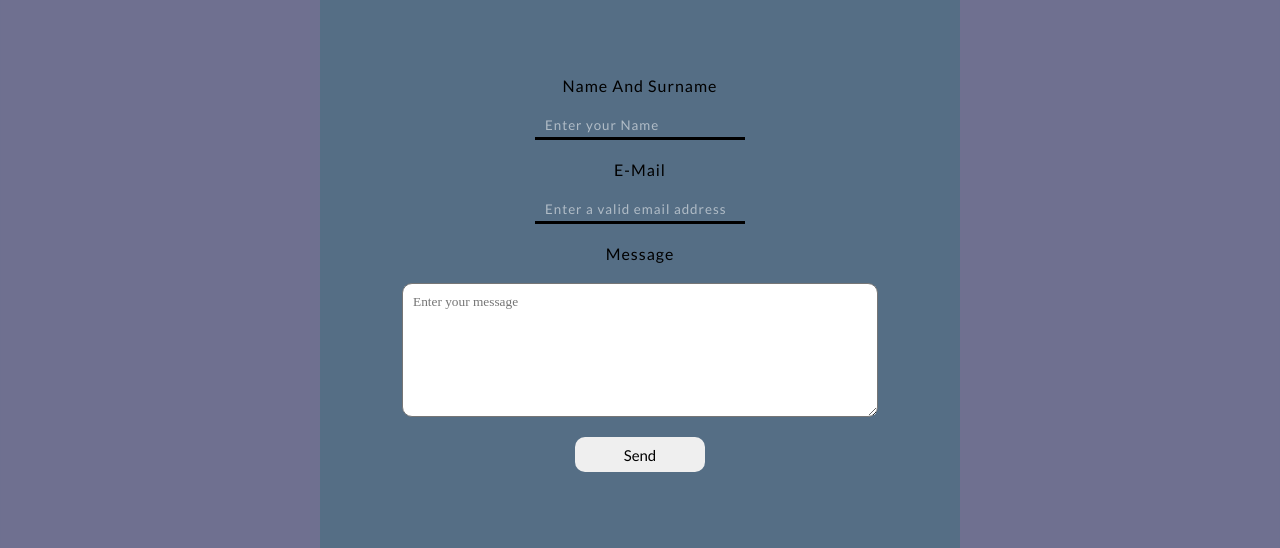
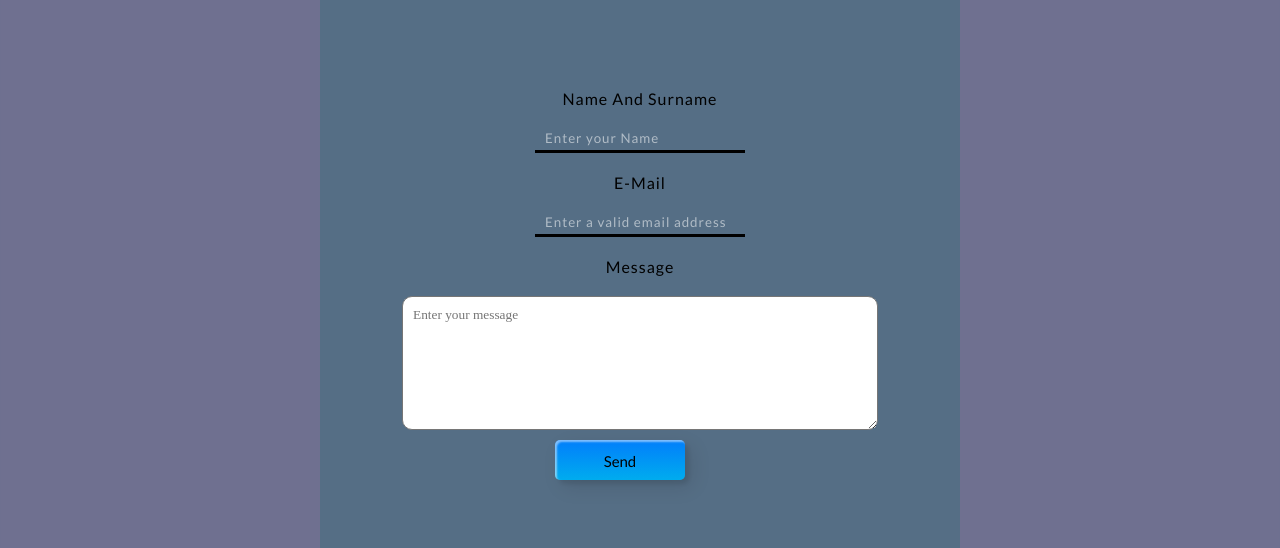
Before and after one commit to barbosa92/Proyecto-4-MyFirstPortfolio, a website built with Vite: page index.html in a window 1280 px wide. Shown: the part 135-683 px from the top of the page. Built offline with nearby package versions, Linux system fonts and the light colour scheme.

Commit message:
new contact changes

```diff
--- a/src/components/Header/Header.js
+++ b/src/components/Header/Header.js
@@ -5,6 +5,17 @@ export const header = () => {
   const body = document.querySelector("body");
   const nav = document.createElement("nav");
   const ul = document.createElement("ul");
+
+  nav.innerHTML = `
+  <button class="switch">
+  <i class="bx bxs-sun">
+  <i class="bx bxs-moon">
+  </i>
+  </button>
+
+  `;
+
+  //! EMPEQUEÑECER EL HEADER Y PROBAR DE NUEVO HACER OTRO COMPONENTE PARA DARKMODE
 
   headerLinks.forEach((link) => {
     const li = document.createElement("li");
--- a/src/pages/Projects/Projects.css
+++ b/src/pages/Projects/Projects.css
@@ -6,26 +6,6 @@
   gap: var(--p4-gap-l);
   font-family: var(--p4-primary-font);
   letter-spacing: 1px;
-}
-
-@keyframes movimientoizquierda {
-  100% {
-    transform: translateX(10%);
-    -webkit-transform: translateX(10%);
-    -moz-transform: translateX(10%);
-    -ms-transform: translateX(10%);
-    -o-transform: translateX(10%);
-  }
-}
-
-@keyframes movimientoderecha {
-  100% {
-    transform: translateX(10%);
-    -webkit-transform: translateX(10%);
-    -moz-transform: translateX(10%);
-    -ms-transform: translateX(10%);
-    -o-transform: translateX(10%);
-  }
 }
 
 #bigDiv {
@@ -83,13 +63,28 @@
   color: rgb(54, 54, 235);
 }
 
-/* #secondDiv a:hover {
-  transform: rotateY(0.5turn);
-  color: #c82c2c;
-} */
-
 #secondDiv div {
   display: flex;
   flex-direction: column;
   gap: var(--p4-gap-s);
 }
+
+@keyframes movimientoizquierda {
+  100% {
+    transform: translateX(10%);
+    -webkit-transform: translateX(10%);
+    -moz-transform: translateX(10%);
+    -ms-transform: translateX(10%);
+    -o-transform: translateX(10%);
+  }
+}
+
+@keyframes movimientoderecha {
+  100% {
+    transform: translateX(10%);
+    -webkit-transform: translateX(10%);
+    -moz-transform: translateX(10%);
+    -ms-transform: translateX(10%);
+    -o-transform: translateX(10%);
+  }
+}
--- /dev/null
+++ b/src/pages/Skills/Buttton/Button.css
@@ -0,0 +1,77 @@
+button {
+  position: relative;
+  right: 20px;
+  bottom: 20px;
+  border: none;
+  box-shadow: none;
+  width: 130px;
+  height: fit-content;
+  line-height: 42px;
+  -webkit-perspective: 230px;
+  perspective: 230px;
+  font-size: var(--p4-font-size-s);
+  font-family: var(--p4-primary-font);
+  cursor: pointer;
+  animation: 3s veloz 1;
+  margin-top: var(--p4-margin-s);
+}
+
+button span {
+  background: rgb(0, 172, 238);
+  background: linear-gradient(
+    0deg,
+    rgba(0, 172, 238, 1) 0%,
+    rgba(2, 126, 251, 1) 100%
+  );
+  display: block;
+  position: absolute;
+  width: 130px;
+  height: 40px;
+  box-shadow: inset 2px 2px 2px 0px rgba(255, 255, 255, 0.5),
+    7px 7px 20px 0px rgba(0, 0, 0, 0.1), 4px 4px 5px 0px rgba(0, 0, 0, 0.1);
+  border-radius: 5px;
+  margin: 0;
+  text-align: center;
+  -webkit-box-sizing: border-box;
+  -moz-box-sizing: border-box;
+  box-sizing: border-box;
+  -webkit-transition: all 0.3s;
+  transition: all 0.3s;
+}
+
+button span:nth-child(1) {
+  box-shadow: -7px -7px 20px 0px #fff9, -4px -4px 5px 0px #fff9,
+    7px 7px 20px 0px #0002, 4px 4px 5px 0px #0001;
+  -webkit-transform: rotateX(90deg);
+  -moz-transform: rotateX(90deg);
+  transform: rotateX(90deg);
+  -webkit-transform-origin: 50% 50% -20px;
+  -moz-transform-origin: 50% 50% -20px;
+  transform-origin: 50% 50% -20px;
+}
+
+button span:nth-child(2) {
+  -webkit-transform: rotateX(0deg);
+  -moz-transform: rotateX(0deg);
+  transform: rotateX(0deg);
+  -webkit-transform-origin: 50% 50% -20px;
+  -moz-transform-origin: 50% 50% -20px;
+  transform-origin: 50% 50% -20px;
+}
+
+button:hover span:nth-child(1) {
+  box-shadow: inset 2px 2px 2px 0px rgba(255, 255, 255, 0.5),
+    7px 7px 20px 0px rgba(0, 0, 0, 0.1), 4px 4px 5px 0px rgba(0, 0, 0, 0.1);
+  -webkit-transform: rotateX(0deg);
+  -moz-transform: rotateX(0deg);
+  transform: rotateX(0deg);
+}
+
+button:hover span:nth-child(2) {
+  box-shadow: inset 2px 2px 2px 0px rgba(255, 255, 255, 0.5),
+    7px 7px 20px 0px rgba(0, 0, 0, 0.1), 4px 4px 5px 0px rgba(0, 0, 0, 0.1);
+  color: transparent;
+  -webkit-transform: rotateX(-90deg);
+  -moz-transform: rotateX(-90deg);
+  transform: rotateX(-90deg);
+}
--- a/src/pages/Skills/Contact.css
+++ b/src/pages/Skills/Contact.css
@@ -33,56 +33,12 @@ form:hover {
   transform-origin: top center;
 }
 
-@keyframes cartel {
-  20% {
-    transform: rotate(15deg);
-  }
-
-  40% {
-    transform: rotate(-10deg);
-  }
-  60% {
-    transform: rotate(5deg);
-  }
-  80% {
-    transform: rotate(-3deg);
-  }
-}
-
 form label {
   font-family: var(--p4-primary-font);
   letter-spacing: 1px;
   text-transform: capitalize;
   animation: 2s veloz 1;
 }
-
-@keyframes veloz {
-  0% {
-    opacity: 0;
-    transform: translateX(-2000%) skewX(30deg);
-  }
-  60% {
-    opacitx: 1;
-    transform: translateX(-20%) skewX(-30deg);
-  }
-  80% {
-    transform: translateX(0%) skewX(15deg);
-  }
-}
-
-/* @keyframes veloz {
-  0% {
-    opacity: 0;
-    transform: translateY(-2000%);
-  }
-  60% {
-    opacity: 1;
-    transform: translateY(-20%);
-  }
-  80% {
-    transform: translateY(0%);
-  }
-} */
 
 form input {
   width: 35%;
@@ -104,59 +60,51 @@ form input::placeholder {
 form textarea {
   border-radius: 10px;
   padding: var(--p4-margin-s);
-  animation: 4s veloz 1;
-}
-
-button {
-  border: 1px solid #000;
-  width: 130px;
-  height: 35px;
-  border-radius: 10px;
-  font-size: var(--p4-font-size-s);
-  font-family: var(--p4-primary-font);
-  border: none;
-  cursor: pointer;
-  animation: 5s veloz 1;
-}
-
-/* button:hover {
-  animation: 1s descolgado 1;
-  transform-origin: top left;
-} */
-
-@keyframes descolgado {
-  20%,
-  60% {
-    transform: rotate(80deg);
-  }
-  40% {
-    transform: rotate(60deg);
-  }
-  80% {
-    transform: rotate(60deg);
-    opacity: 1;
-  }
-  100% {
-    transform: translateY(400px);
-    opacity: 0;
-  }
+  animation: 3s veloz 1;
 }
 
 .social-media {
   width: 150px;
   height: fit-content;
-  /* position: absolute;
-    right: 0%;
-    top: 7%; */
 }
 
 .social-media a img {
   width: 30%;
   padding: 7px;
   transition: all 2s;
-  animation: 6s veloz 1;
+  animation: 3s veloz 1;
 }
 
 .social-media a img:hover {
   transform: rotateY(360deg);
 }
+
+@keyframes cartel {
+  20% {
+    transform: rotate(15deg);
+  }
+
+  40% {
+    transform: rotate(-10deg);
+  }
+  60% {
+    transform: rotate(5deg);
+  }
+  80% {
+    transform: rotate(-3deg);
+  }
+}
+
+@keyframes veloz {
+  0% {
+    opacity: 0;
+    transform: translateX(-2000%) skewX(30deg);
+  }
+  60% {
+    opacitx: 1;
+    transform: translateX(-20%) skewX(-30deg);
+  }
+  80% {
+    transform: translateX(0%) skewX(15deg);
+  }
+}
--- a/src/pages/Skills/Contact.js
+++ b/src/pages/Skills/Contact.js
@@ -1,4 +1,5 @@
 import "./Contact.css";
+import "./Buttton/Button.css";
 
 export const Contact = () => {
   const divApp = document.querySelector("#app");
@@ -23,7 +24,10 @@ export const Contact = () => {
     required
   ></textarea>
 
-      <button>Send</button>
+  <button class="custom-btn btn-12">
+  <span>Thanks!</span>
+  <span>Send</span>
+  </button>
     </form>
 
   <div class="social-media">
```
Also changed, not shown: index.html (+0 -18 lines).
